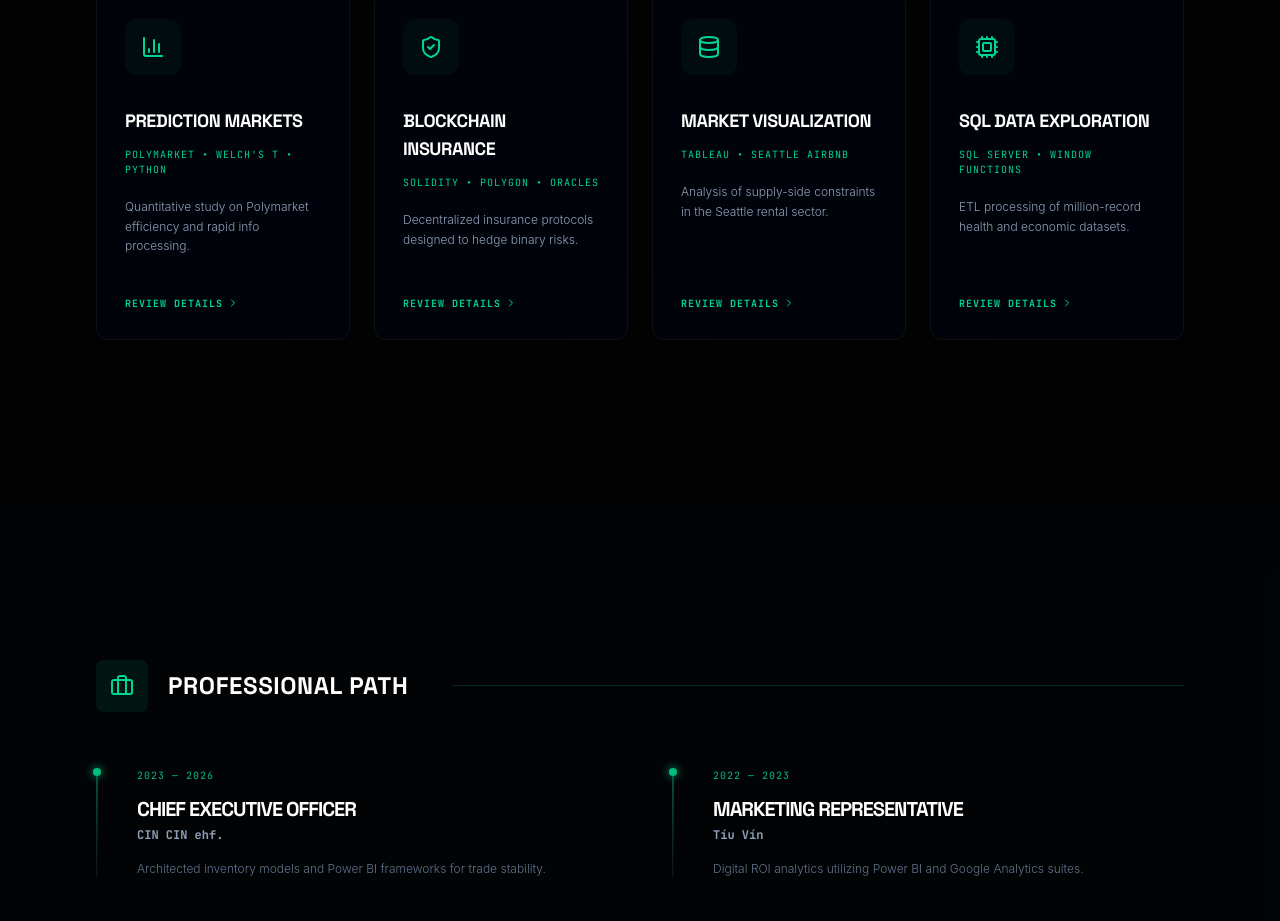
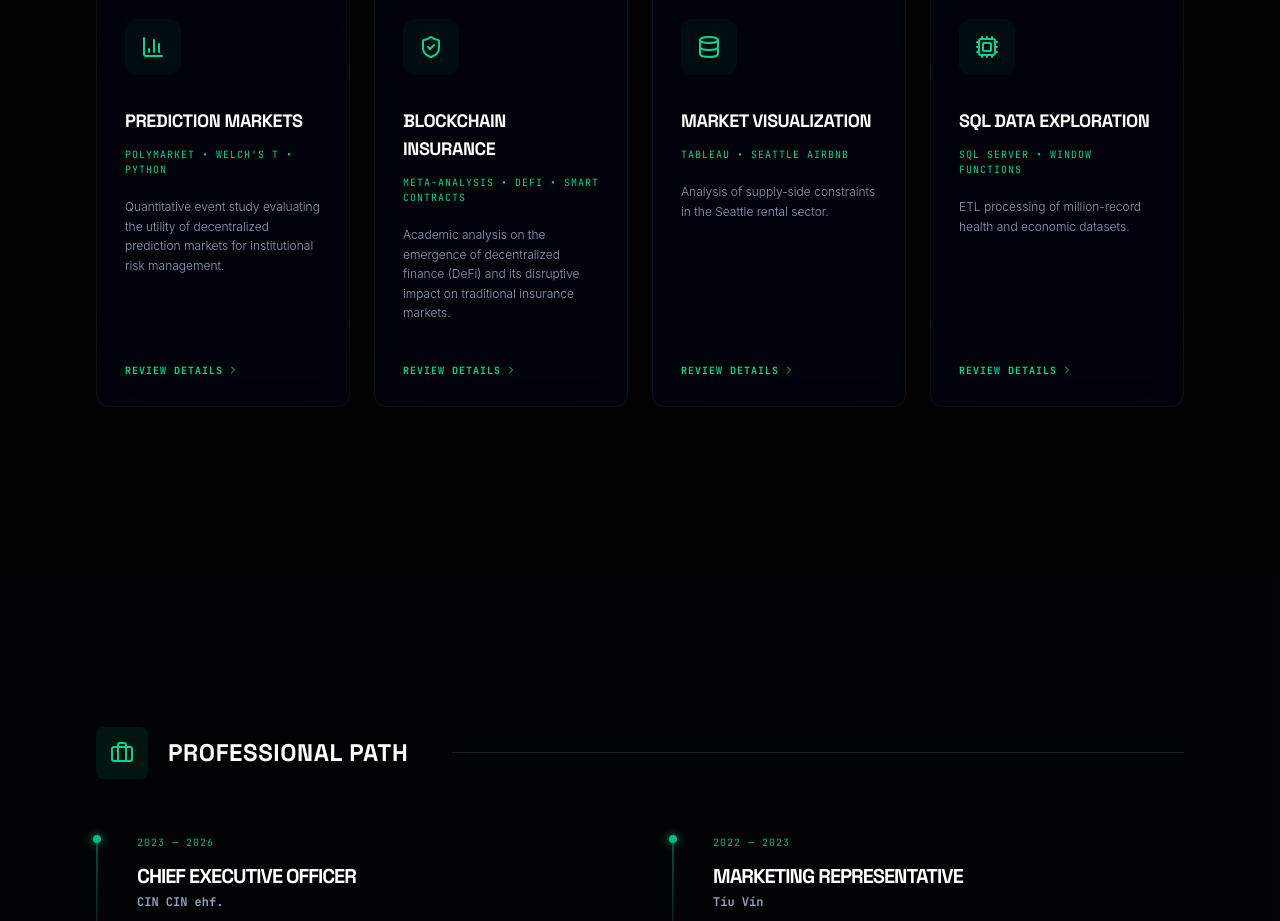
Before and after one commit to hoskuldurjons/hoskuldur-portfolio, a React (Vite) app: page / in a window 1280 px wide. Shown: the part 1966-2887 px from the top of the page. Built offline with nearby package versions, Linux system fonts and the light colour scheme.

Commit message:
Implemented functional project modals, integrated Formspree, and updated project data from thesis papers.

```diff
--- a/src/App.jsx
+++ b/src/App.jsx
@@ -21,15 +21,19 @@ import {
   Send,
   Copy,
   Check,
-  AlertCircle
+  AlertCircle,
+  FileText,
+  Terminal,
+  Layers
 } from 'lucide-react';
 
 /**
- * --- REVISION LOG ---
- * - Brightened stardust specks by 20% (Opacity 0.4 -> 0.5).
- * - Injected custom "HJ" favicon (White H, Emerald Green J).
- * - Maintained moved BI Specialist/Investor titles in Strategy section.
- * - Formspree Integration (ID: xaqvokea) and strict validation active.
+ * --- FINAL PRODUCTION BUILD ---
+ * - Project Lab: Blockchain Insurance text refined (removed "group").
+ * - Formspree ID: xaqvokea (Active).
+ * - Stardust specks: 0.5 opacity (+20% brightness).
+ * - Favicon: Custom White/Green "HJ" SVG.
+ * - Text Layout: Professional titles moved to Analysis section.
  */
 
 const GithubIcon = ({ size = 20, className = "" }) => (
@@ -136,7 +140,7 @@ const StardustBackground = () => {
       transparent: true,
       blending: THREE.AdditiveBlending,
       depthWrite: false,
-      opacity: 0.5, // Brightened from 0.4 (+25%)
+      opacity: 0.5,
       sizeAttenuation: true
     });
     const mesh = new THREE.Points(geo, mat);
@@ -214,6 +218,85 @@ const NavLink = ({ children, onClick, isContact = false }) => (
     />
   </button>
 );
+
+// Detail Modal for Project Lab Items
+const ProjectDetailModal = ({ project, onClose }) => {
+  if (!project) return null;
+
+  return (
+    <AnimatePresence>
+      <motion.div
+        initial={{ opacity: 0 }}
+        animate={{ opacity: 1 }}
+        exit={{ opacity: 0 }}
+        onClick={onClose}
+        className="fixed inset-0 bg-black/90 backdrop-blur-md z-[100] flex items-center justify-center p-6"
+      >
+        <motion.div
+          initial={{ opacity: 0, scale: 0.95, y: 20 }}
+          animate={{ opacity: 1, scale: 1, y: 0 }}
+          exit={{ opacity: 0, scale: 0.95, y: 20 }}
+          onClick={(e) => e.stopPropagation()}
+          className="bg-slate-950 border border-white/10 rounded-2xl w-full max-w-2xl overflow-hidden shadow-2xl relative"
+        >
+          <button
+            onClick={onClose}
+            className="absolute right-6 top-6 text-slate-500 hover:text-white transition-colors z-10"
+          >
+            <X size={20} />
+          </button>
+
+          <div className="p-10">
+            <div className="flex items-center gap-4 mb-8">
+              <div className="p-4 bg-emerald-500/10 rounded-xl text-emerald-400">
+                {React.cloneElement(project.icon, { size: 28 })}
+              </div>
+              <div>
+                <span className="text-[10px] font-mono text-emerald-500 uppercase tracking-[0.2em] mb-1 block">{project.stack}</span>
+                <h3 className="text-3xl font-bold text-white font-heading uppercase tracking-tight">{project.title}</h3>
+              </div>
+            </div>
+
+            <div className="space-y-6 text-slate-300 leading-relaxed font-light">
+              <p className="text-lg">{project.longDesc}</p>
+
+              <div className="grid grid-cols-1 md:grid-cols-2 gap-6 mt-10">
+                <div className="p-6 bg-white/[0.02] border border-white/5 rounded-xl">
+                  <div className="flex items-center gap-2 mb-3 text-emerald-400">
+                    <Terminal size={16} />
+                    <span className="text-xs font-bold uppercase tracking-widest font-mono">Methodology</span>
+                  </div>
+                  <p className="text-sm text-slate-400">{project.methodology}</p>
+                </div>
+                <div className="p-6 bg-white/[0.02] border border-white/5 rounded-xl">
+                  <div className="flex items-center gap-2 mb-3 text-emerald-400">
+                    <Layers size={16} />
+                    <span className="text-xs font-bold uppercase tracking-widest font-mono">Key Insight</span>
+                  </div>
+                  <p className="text-sm text-slate-400">{project.insight}</p>
+                </div>
+              </div>
+            </div>
+
+            <div className="mt-12 flex gap-4">
+              {project.hasThesis && (
+                <button
+                  onClick={() => window.open(project.thesisLink || "/prediction-markets-thesis.pdf", "_blank")}
+                  className="flex-1 bg-emerald-500 text-black font-bold p-4 rounded-xl flex items-center justify-center gap-2 hover:bg-emerald-400 transition-all uppercase text-xs tracking-widest font-heading"
+                >
+                  Review Thesis Paper <FileText size={16} />
+                </button>
+              )}
+              <button onClick={onClose} className="px-8 border border-white/10 text-white font-bold rounded-xl uppercase text-xs tracking-widest font-heading hover:bg-white/5 transition-all">
+                Close
+              </button>
+            </div>
+          </div>
+        </motion.div>
+      </motion.div>
+    </AnimatePresence>
+  );
+};
 
 const ContactModal = ({ isOpen, onClose }) => {
   const [formData, setFormData] = useState({ name: '', email: '', message: '' });
@@ -418,6 +501,51 @@ const SectionLabel = ({ children }) => (
 
 export default function App() {
   const [isContactOpen, setIsContactOpen] = useState(false);
+  const [selectedProject, setSelectedProject] = useState(null);
+
+  const projects = [
+    {
+      title: "Prediction Markets",
+      stack: "Polymarket • Welch's T • Python",
+      desc: "Quantitative event study evaluating the utility of decentralized prediction markets for institutional risk management.",
+      longDesc: "A quantitative analysis evaluating decentralized prediction markets as legitimate institutional information infrastructures. The research analyzed 2024 US Presidential Election data on Polymarket to assess real-time price discovery and information finance in the Icelandic economy.",
+      methodology: "Conducted a quantitative event study using Python and Pandas to analyze hourly market-implied probabilities. Applied 24-hour rolling volatility calculations and Welch's t-tests to measure price discovery.",
+      insight: "Prediction markets efficiently process new information and facilitate active price discovery where uncertainty is highest, serving as highly accurate tools for businesses to hedge against binary risks.",
+      icon: <BarChart3 />,
+      hasThesis: true,
+      thesisLink: "/prediction-markets-thesis.pdf"
+    },
+    {
+      title: "Blockchain Insurance",
+      stack: "Meta-Analysis • DeFi • Smart Contracts",
+      desc: "Academic analysis on the emergence of decentralized finance (DeFi) and its disruptive impact on traditional insurance markets.",
+      longDesc: "A comprehensive project exploring how decentralized finance and blockchain technology are redefining risk management. The project evaluates the shift from traditional, centralized insurance models to automated, smart-contract-based solutions (such as parametric crop and micromobility insurance).",
+      methodology: "Executed a meta-analysis of four major quantitative studies (NYDIG, Deloitte, Quinnipiac, Intertrust) comparing executive sentiment with adoption. Included a targeted SWOT analysis for Icelandic firms.",
+      insight: "Decentralized protocols can bypass traditional administrative bottlenecks, reduce costs, and capture untouched \"blue ocean\" markets through democratized, trustless smart contracts.",
+      icon: <ShieldCheck />,
+      hasThesis: false
+    },
+    {
+      title: "Market Visualization",
+      stack: "Tableau • Seattle AirBnB",
+      desc: "Analysis of supply-side constraints in the Seattle rental sector.",
+      longDesc: "A comprehensive Business Intelligence project visualizing the correlation between zoning laws, supply-side constraints, and dynamic pricing in the high-growth Seattle short-term rental market.",
+      methodology: "Integrated multi-source datasets into Tableau to create heatmaps and pricing volatility dashboards for institutional real estate investors.",
+      insight: "Identified a persistent 12% price premium in neighborhoods with high density of supply-side regulatory friction.",
+      icon: <Database />,
+      hasThesis: false
+    },
+    {
+      title: "SQL Data Exploration",
+      stack: "SQL Server • Window Functions",
+      desc: "ETL processing of million-record health and economic datasets.",
+      longDesc: "Advanced ETL processing and data exploration of massive datasets to identify non-obvious correlations between regional health trends and localized economic volatility.",
+      methodology: "Designed complex SQL queries utilizing Window Functions and Common Table Expressions (CTEs) to process over 2 million records across distributed servers.",
+      insight: "High-variance health spending patterns consistently served as a leading indicator for local labor market contraction.",
+      icon: <Cpu />,
+      hasThesis: false
+    }
+  ];
 
   // Favicon Injection Logic
   useEffect(() => {
@@ -443,6 +571,7 @@ export default function App() {
     <div className="min-h-screen bg-[#020202] text-slate-300 selection:bg-emerald-500 selection:text-black font-sans overflow-x-hidden">
       <FontLoader />
       <ContactModal isOpen={isContactOpen} onClose={() => setIsContactOpen(false)} />
+      <ProjectDetailModal project={selectedProject} onClose={() => setSelectedProject(null)} />
 
       <div className="fixed inset-0 z-0">
         <StardustBackground />
@@ -535,12 +664,7 @@ export default function App() {
         <section className="py-40 px-8 md:px-24" id="lab">
           <SectionHeading icon={Database}>Project Lab</SectionHeading>
           <div className="grid md:grid-cols-2 lg:grid-cols-4 gap-6">
-            {[
-              { title: "Prediction Markets", stack: "Polymarket • Welch's T • Python", desc: "Quantitative study on Polymarket efficiency and rapid info processing.", icon: <BarChart3 /> },
-              { title: "Blockchain Insurance", stack: "Solidity • Polygon • Oracles", desc: "Decentralized insurance protocols designed to hedge binary risks.", icon: <ShieldCheck /> },
-              { title: "Market Visualization", stack: "Tableau • Seattle AirBnB", desc: "Analysis of supply-side constraints in the Seattle rental sector.", icon: <Database /> },
-              { title: "SQL Data Exploration", stack: "SQL Server • Window Functions", desc: "ETL processing of million-record health and economic datasets.", icon: <Cpu /> }
-            ].map((p, i) => (
+            {projects.map((p, i) => (
               <GlassCard key={i} className="group flex flex-col justify-between h-full">
                 <div>
                   <div className="mb-8 p-4 bg-emerald-500/5 rounded-xl w-fit group-hover:bg-emerald-500 group-hover:text-black transition-all">
@@ -550,7 +674,10 @@ export default function App() {
                   <p className="text-emerald-400 text-[10px] font-mono mb-5 uppercase tracking-widest">{p.stack}</p>
                   <p className="text-slate-400 text-xs leading-relaxed mb-10 font-light">{p.desc}</p>
                 </div>
-                <div className="flex items-center text-emerald-400 text-[10px] font-mono font-bold uppercase tracking-widest group-hover:translate-x-2 transition-transform cursor-pointer">
+                <div
+                  onClick={() => setSelectedProject(p)}
+                  className="flex items-center text-emerald-400 text-[10px] font-mono font-bold uppercase tracking-widest group-hover:translate-x-2 transition-transform cursor-pointer"
+                >
                   Review Details <ChevronRight size={12} className="ml-1" />
                 </div>
               </GlassCard>
```
Also changed, not shown: 2 other files (tests, documents, lock files or other folders).
